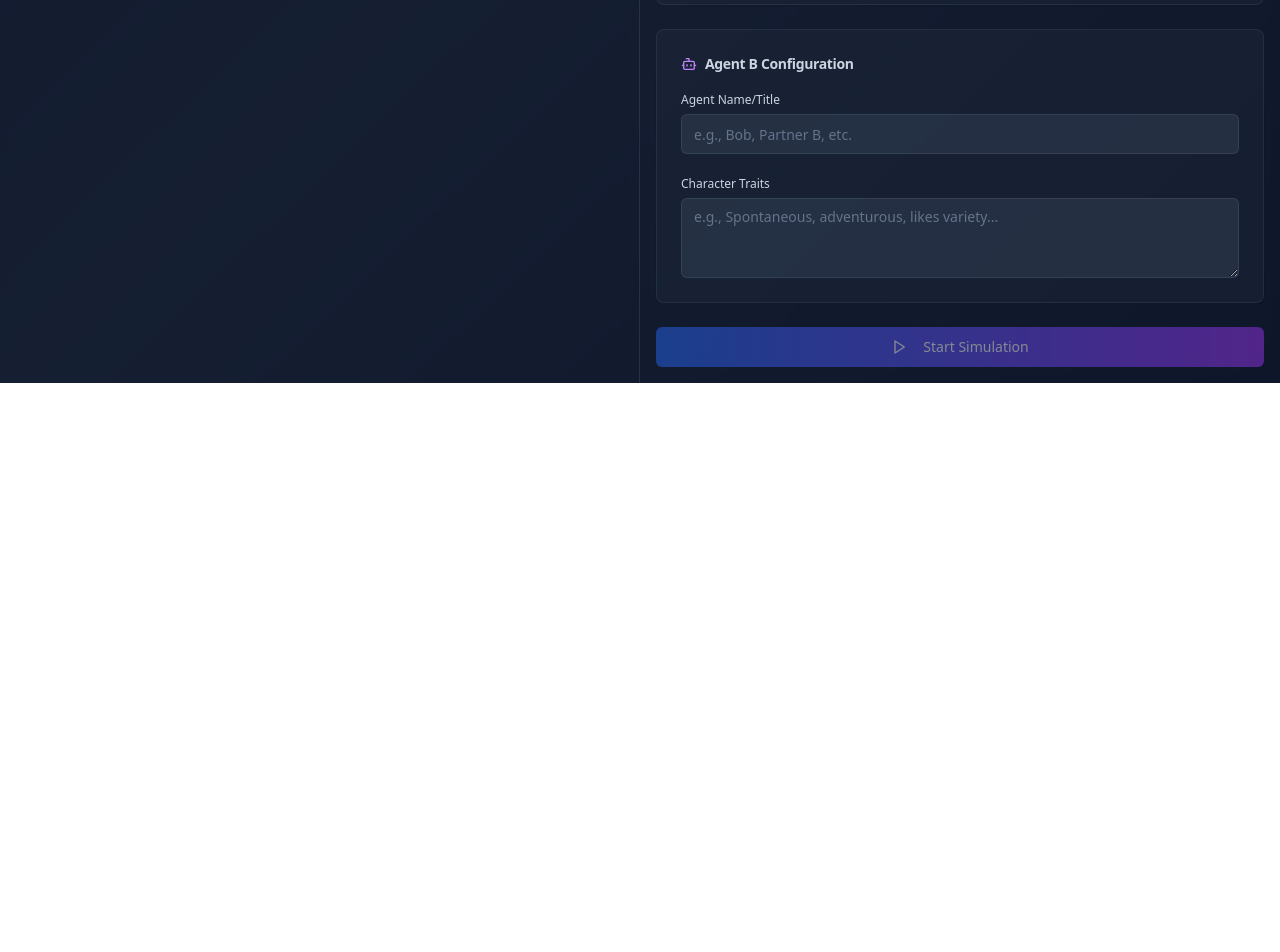
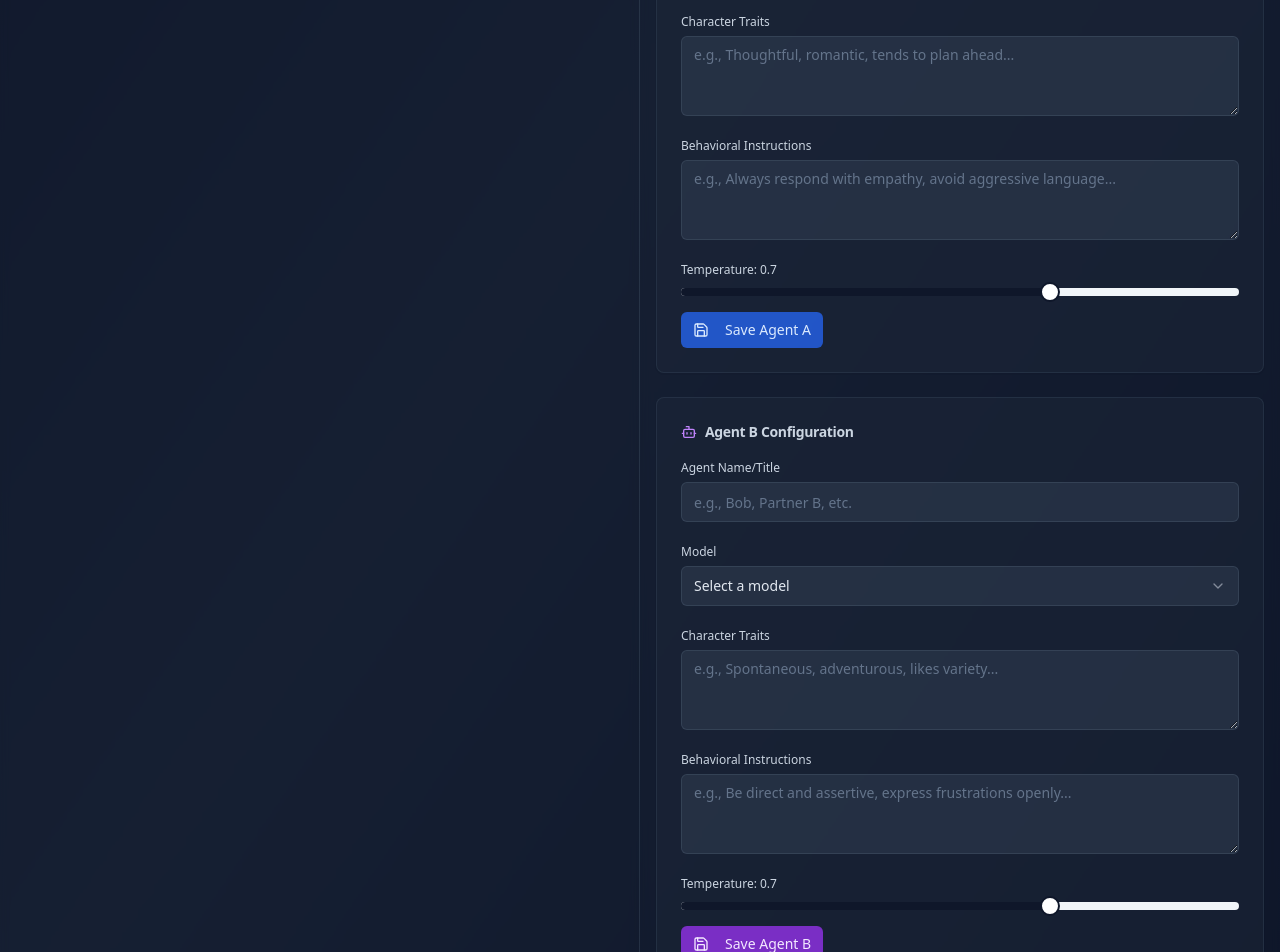
Before and after one commit to SiddKay/conflict-orchestrator-playground, a React (Vite) app: page / in a window 1280 px wide. Shown: the part 840-1792 px from the top of the page. Before the commit the page ends 1223 px from the top, so only its background shows below. Built offline with nearby package versions, Linux system fonts and the light colour scheme.

Commit message:
feat: Enhance agent configuration in setup panel
Added model selection dropdown, behavioral instructions text field, and temperature slider for agent configuration in the setup panel. Implemented save buttons for environment and agent settings with TODO comments for API integration.

```diff
--- a/src/components/SetupForm.tsx
+++ b/src/components/SetupForm.tsx
@@ -5,7 +5,9 @@ import { Input } from '@/components/ui/input';
 import { Label } from '@/components/ui/label';
 import { Textarea } from '@/components/ui/textarea';
 import { Card, CardContent, CardHeader, CardTitle } from '@/components/ui/card';
-import { Play, Bot } from 'lucide-react';
+import { Select, SelectContent, SelectItem, SelectTrigger, SelectValue } from '@/components/ui/select';
+import { Slider } from '@/components/ui/slider';
+import { Play, Bot, Save } from 'lucide-react';
 
 interface SetupFormProps {
   onStart: () => void;
@@ -18,10 +20,22 @@ export const SetupForm = ({ onStart }: SetupFormProps) => {
     agentAName: '',
     agentBName: '',
     agentATraits: '',
-    agentBTraits: ''
+    agentBTraits: '',
+    agentAModel: '',
+    agentBModel: '',
+    agentABehavioralInstructions: '',
+    agentBBehavioralInstructions: '',
+    agentATemperature: [0.7],
+    agentBTemperature: [0.7]
   });
 
-  const handleInputChange = (field: string, value: string) => {
+  const modelOptions = [
+    'OpenAI GPT 4o',
+    'Magistral Medium',
+    'Gemini 2.5 Flash'
+  ];
+
+  const handleInputChange = (field: string, value: string | number[]) => {
     setFormData(prev => ({ ...prev, [field]: value }));
   };
 
@@ -29,6 +43,36 @@ export const SetupForm = ({ onStart }: SetupFormProps) => {
     // TODO: Send setup data to API endpoint
     console.log('Starting simulation with data:', formData);
     onStart();
+  };
+
+  const handleSaveEnvironment = () => {
+    // TODO: Connect to API endpoint to save environment settings
+    console.log('Saving environment settings:', {
+      conversationSetting: formData.conversationSetting,
+      scenario: formData.scenario
+    });
+  };
+
+  const handleSaveAgentA = () => {
+    // TODO: Connect to API endpoint to save Agent A configuration
+    console.log('Saving Agent A configuration:', {
+      name: formData.agentAName,
+      traits: formData.agentATraits,
+      model: formData.agentAModel,
+      behavioralInstructions: formData.agentABehavioralInstructions,
+      temperature: formData.agentATemperature[0]
+    });
+  };
+
+  const handleSaveAgentB = () => {
+    // TODO: Connect to API endpoint to save Agent B configuration
+    console.log('Saving Agent B configuration:', {
+      name: formData.agentBName,
+      traits: formData.agentBTraits,
+      model: formData.agentBModel,
+      behavioralInstructions: formData.agentBBehavioralInstructions,
+      temperature: formData.agentBTemperature[0]
+    });
   };
 
   const isFormValid = formData.conversationSetting && formData.scenario &&
@@ -70,6 +114,15 @@ export const SetupForm = ({ onStart }: SetupFormProps) => {
                 rows={3}
               />
             </div>
+
+            <Button
+              onClick={handleSaveEnvironment}
+              size="sm"
+              className="bg-slate-600/80 hover:bg-slate-600 text-slate-200"
+            >
+              <Save size={14} className="mr-2" />
+              Save Environment
+            </Button>
           </CardContent>
         </Card>
 
@@ -93,6 +146,22 @@ export const SetupForm = ({ onStart }: SetupFormProps) => {
             </div>
 
             <div>
+              <Label htmlFor="agentAModel" className="text-slate-300 text-xs">Model</Label>
+              <Select value={formData.agentAModel} onValueChange={(value) => handleInputChange('agentAModel', value)}>
+                <SelectTrigger className="mt-1 bg-slate-700/50 border-slate-600/50 text-slate-200">
+                  <SelectValue placeholder="Select a model" />
+                </SelectTrigger>
+                <SelectContent className="bg-slate-700 border-slate-600">
+                  {modelOptions.map((model) => (
+                    <SelectItem key={model} value={model} className="text-slate-200 hover:bg-slate-600">
+                      {model}
+                    </SelectItem>
+                  ))}
+                </SelectContent>
+              </Select>
+            </div>
+
+            <div>
               <Label htmlFor="agentATraits" className="text-slate-300 text-xs">Character Traits</Label>
               <Textarea
                 id="agentATraits"
@@ -103,6 +172,42 @@ export const SetupForm = ({ onStart }: SetupFormProps) => {
                 rows={3}
               />
             </div>
+
+            <div>
+              <Label htmlFor="agentABehavioral" className="text-slate-300 text-xs">Behavioral Instructions</Label>
+              <Textarea
+                id="agentABehavioral"
+                placeholder="e.g., Always respond with empathy, avoid aggressive language..."
+                value={formData.agentABehavioralInstructions}
+                onChange={(e) => handleInputChange('agentABehavioralInstructions', e.target.value)}
+                className="mt-1 bg-slate-700/50 border-slate-600/50 text-slate-200 placeholder:text-slate-500"
+                rows={2}
+              />
+            </div>
+
+            <div>
+              <Label htmlFor="agentATemp" className="text-slate-300 text-xs">
+                Temperature: {formData.agentATemperature[0].toFixed(1)}
+              </Label>
+              <Slider
+                id="agentATemp"
+                min={0.1}
+                max={1.0}
+                step={0.1}
+                value={formData.agentATemperature}
+                onValueChange={(value) => handleInputChange('agentATemperature', value)}
+                className="mt-2"
+              />
+            </div>
+
+            <Button
+              onClick={handleSaveAgentA}
+              size="sm"
+              className="bg-blue-600/80 hover:bg-blue-600 text-blue-100"
+            >
+              <Save size={14} className="mr-2" />
+              Save Agent A
+            </Button>
           </CardContent>
         </Card>
 
@@ -126,6 +231,22 @@ export const SetupForm = ({ onStart }: SetupFormProps) => {
             </div>
 
             <div>
+              <Label htmlFor="agentBModel" className="text-slate-300 text-xs">Model</Label>
+              <Select value={formData.agentBModel} onValueChange={(value) => handleInputChange('agentBModel', value)}>
+                <SelectTrigger className="mt-1 bg-slate-700/50 border-slate-600/50 text-slate-200">
+                  <SelectValue placeholder="Select a model" />
+                </SelectTrigger>
+                <SelectContent className="bg-slate-700 border-slate-600">
+                  {modelOptions.map((model) => (
+                    <SelectItem key={model} value={model} className="text-slate-200 hover:bg-slate-600">
+                      {model}
+                    </SelectItem>
+                  ))}
+                </SelectContent>
+              </Select>
+            </div>
+
+            <div>
               <Label htmlFor="agentBTraits" className="text-slate-300 text-xs">Character Traits</Label>
               <Textarea
                 id="agentBTraits"
@@ -136,6 +257,42 @@ export const SetupForm = ({ onStart }: SetupFormProps) => {
                 rows={3}
               />
             </div>
+
+            <div>
+              <Label htmlFor="agentBBehavioral" className="text-slate-300 text-xs">Behavioral Instructions</Label>
+              <Textarea
+                id="agentBBehavioral"
+                placeholder="e.g., Be direct and assertive, express frustrations openly..."
+                value={formData.agentBBehavioralInstructions}
+                onChange={(e) => handleInputChange('agentBBehavioralInstructions', e.target.value)}
+                className="mt-1 bg-slate-700/50 border-slate-600/50 text-slate-200 placeholder:text-slate-500"
+                rows={2}
+              />
+            </div>
+
+            <div>
+              <Label htmlFor="agentBTemp" className="text-slate-300 text-xs">
+                Temperature: {formData.agentBTemperature[0].toFixed(1)}
+              </Label>
+              <Slider
+                id="agentBTemp"
+                min={0.1}
+                max={1.0}
+                step={0.1}
+                value={formData.agentBTemperature}
+                onValueChange={(value) => handleInputChange('agentBTemperature', value)}
+                className="mt-2"
+              />
+            </div>
+
+            <Button
+              onClick={handleSaveAgentB}
+              size="sm"
+              className="bg-purple-600/80 hover:bg-purple-600 text-purple-100"
+            >
+              <Save size={14} className="mr-2" />
+              Save Agent B
+            </Button>
           </CardContent>
         </Card>
 
```
